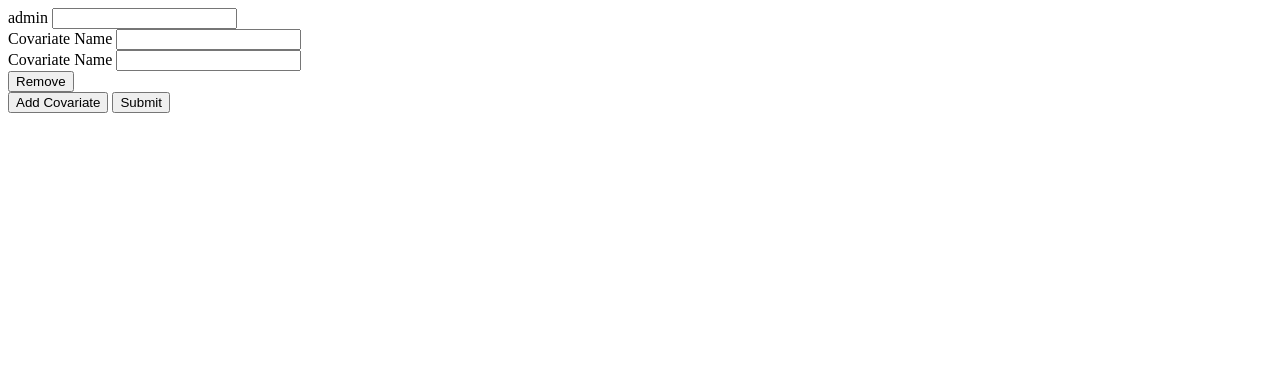
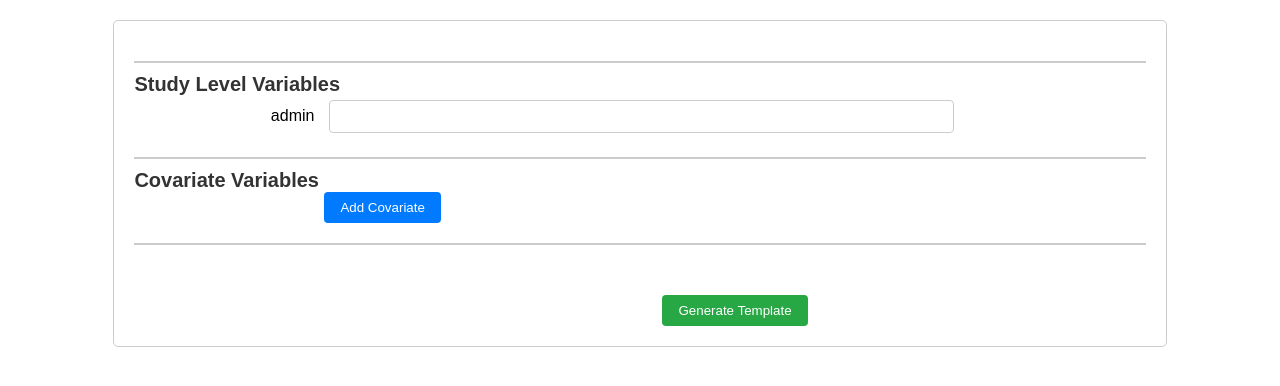
Before and after one commit to springinnovate/pestcontrol_livingdatabase, a Flask app: template docker_contexts/backend/templates/template_builder.html in a window 1280 px wide. Shown: the top 386 px of the page. Run offline with Flask 3, Linux system fonts and the light colour scheme; the template is opened without the code that fills it: most values are stand-ins (such as "Sample title", 1, 10 or a date in 2020).

Commit message:
track chnages to the template and adding function to parse everythign out

```diff
--- a/docker_contexts/backend/templates/template_builder.html
+++ b/docker_contexts/backend/templates/template_builder.html
@@ -5,53 +5,119 @@
 <meta name="viewport" content="width=device-width, initial-scale=1.0">
 <title>Living Database Template Builder</title>
 </head>
+<style>
+    body {
+        font-family: Arial, sans-serif;
+    }
+    #templateForm {
+        width: 80%;
+        margin: 20px auto;
+        padding: 20px;
+        border: 1px solid #ccc;
+        border-radius: 5px;
+    }
+    .builderRow, .covariateRow, .covariateEntry, .covariateCategory {
+        margin-bottom: 10px;
+    }
+    label {
+        display: inline-block;
+        width: 180px;
+        text-align: right;
+        margin-right: 10px;
+    }
+    input[type="text"] {
+        width: 60%;
+        padding: 8px;
+        margin: 4px 0;
+        border: 1px solid #ccc;
+        border-radius: 4px;
+    }
+    button {
+        margin-left: 190px;
+        padding: 8px 16px;
+        background-color: #007bff;
+        color: white;
+        border: none;
+        border-radius: 4px;
+        cursor: pointer;
+    }
+    button:hover {
+        background-color: #0056b3;
+    }
+    input[type="submit"] {
+        padding: 8px 16px;
+        background-color: #28a745;
+        color: white;
+        border: none;
+        border-radius: 4px;
+        cursor: pointer;
+        margin-left: 190px;
+    }
+    input[type="submit"]:hover {
+        background-color: #218838;
+    }
+    .section-header {
+        margin-top: 20px;
+        padding-top: 10px;
+        border-top: 2px solid #ccc;
+        font-size: 20px;
+        font-weight: bold;
+        color: #333;
+    }
+</style>
 <body>
 
-<form id="queryForm" action="/process_query" method="post">
+<form id="templateForm" action="/build_template" method="post">
     <div id="templateBuilder">
+        <div class="section-header">Study Level Variables</div>
         {% for study_level_field in study_level_fields %}
         <div class="builderRow">
             <label for="fieldSelect">{{study_level_field}}</label>
-            <input type="text" id="{{study_level_field}}" name="{{study_level_field}}">
+            <input type="text" name="{{study_level_field}}">
         </div>
         {% endfor %}
-        <div class="covariateRow">
-            <div class="covariateEntry">
-                <label for="">Covariate Name</label>
-                <input type="text" id="" name="">
-            </div>
-            <div class="covariateCategory">
-                <label for="">Covariate Name</label>
-                <input type="text" id="" name="">
-            </div>
-            <button type="button" onclick="removeRow(this)">Remove</button>
+        <div class="section-header">Covariate Variables</div>
+        <div id="templateBuilder">
+            <!-- Empty initially, rows will be added by JavaScript -->
         </div>
     </div>
     <button type="button" onclick="addRow()">Add Covariate</button>
-    <input type="submit">
+    <div class="section-header"></div>
+    <div style="text-align: center; margin-top: 20px;">
+        <input type="submit" value="Generate Template" style="margin-top: 20px;">
+    </div>
 </form>
 
 <script>
-function addRow() {
-    const templateBuilder = document.getElementById("templateBuilder");
-    // Use querySelector to select the first .covariateRow to clone
-    const covariateRow = templateBuilder.querySelector(".covariateRow").cloneNode(true);
-
-    // Clear the input values in the cloned row
-    covariateRow.querySelectorAll("input[type=text]").forEach(input => {
-        input.value = "";
-    });
-    // Append the cloned and cleared row to the end of the templateBuilder
-    templateBuilder.appendChild(covariateRow);
-}
-
+var covariateCounter = 0; // Initialize a counter to make unique names
 function removeRow(button) {
-    if (document.getElementsByClassName("queryRow").length > 1) {
+    if (document.getElementsByClassName("covariateRow").length > 1) {
         button.parentNode.remove();
+        covariateCounter -= 1;
     } else {
         alert("You must have at least one condition.");
     }
 }
+
+function addRow() {
+    const templateBuilder = document.getElementById("templateBuilder");
+    const newRow = document.createElement("div"); // Create a new div for the covariate row
+    newRow.className = "covariateRow";
+    newRow.innerHTML = `
+        <div class="covariateEntry">
+            <label>Covariate Name</label>
+            <input type="text" name="covariate_name_${covariateCounter}">
+        </div>
+        <div class="covariateCategory">
+            <label>Covariate Category</label>
+            <input type="text" name="covariate_category_${covariateCounter}">
+        </div>
+        <button type="button" onclick="removeRow(this)">Remove</button>
+    `;
+    templateBuilder.appendChild(newRow);
+    covariateCounter++; // Increment the counter
+}
+
 </script>
 
 </body>
```
Also changed, not shown: docker_contexts/backend/database_app.py (+15 -0 lines).
